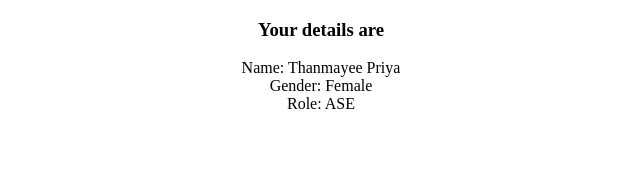
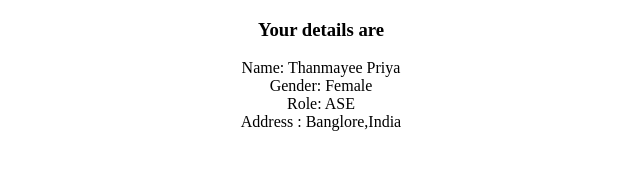
Before and after one commit to thanmayeeP/HelloWorld, a plain HTML site: page WebContent/detailsPage.html in a window 1280 px wide. Shown: the whole page, without its empty margins (319-959 px from the left). Drawn offline with Linux system fonts and the light colour scheme.

Commit message:
first commit

```diff
--- a/WebContent/detailsPage.html
+++ b/WebContent/detailsPage.html
@@ -10,6 +10,7 @@
 Name: Thanmayee Priya <br>
 Gender: Female<br>
 Role: ASE<br>
+Address :   Banglore,India
 </center>
 </body>
 </html>
```
